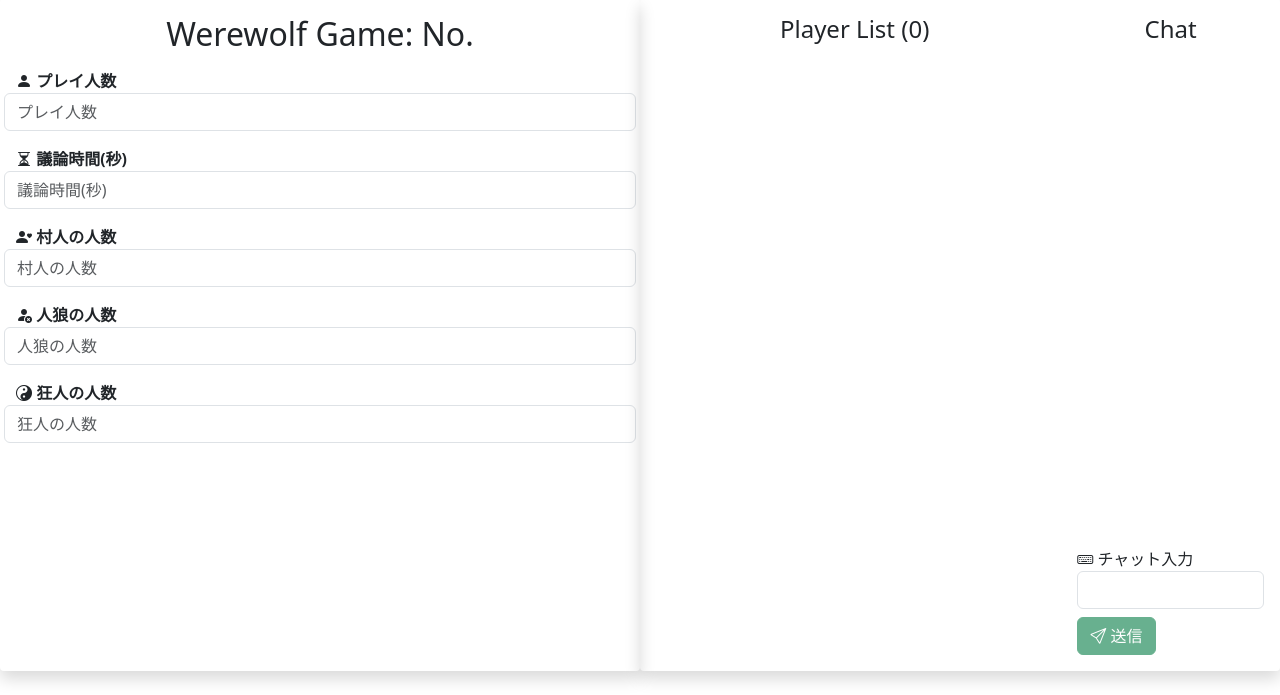
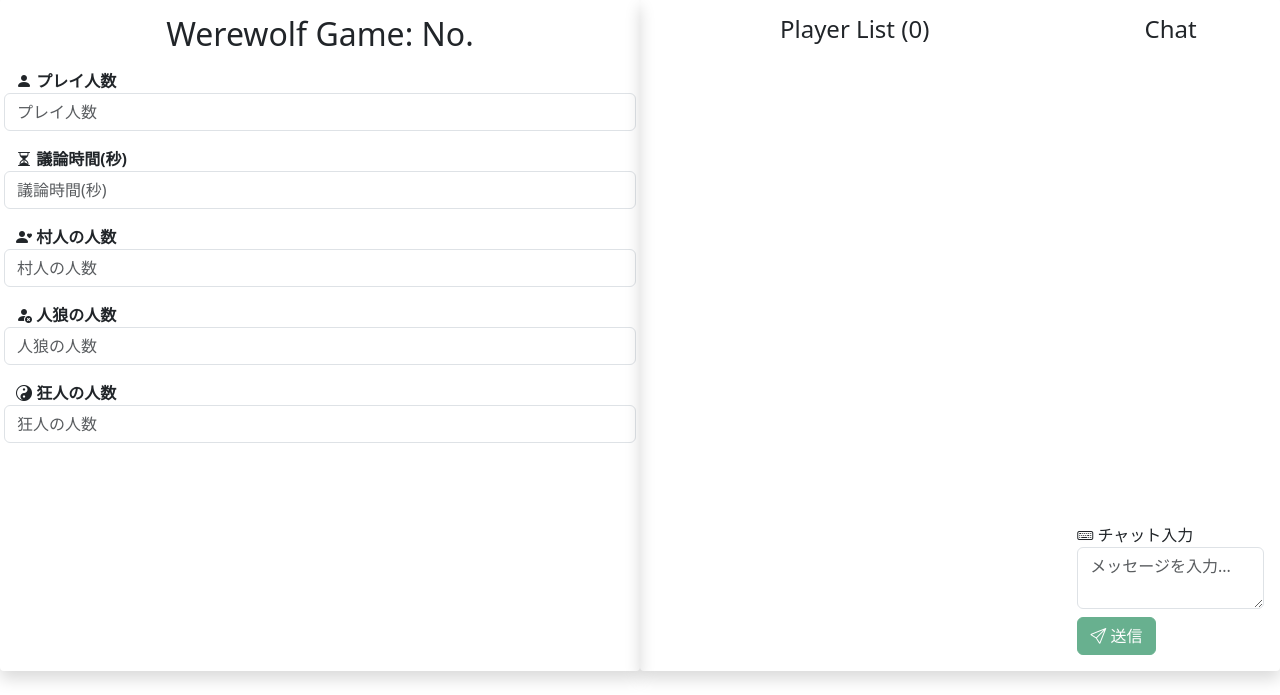
Before and after one commit to Shimoyama0711/CN2-OpenChat, a Flask app: template templates/lobby.html in a window 1280 px wide. Shown: the part 105-800 px from the top of the page. Run offline with Flask 3, Linux system fonts and the light colour scheme; the template is opened without the code that fills it, so the values that code supplies are empty; some libraries are stand-ins or nearby versions.

Commit message:
チャット入力部分を <input> から <textarea> に変更 あまりにも長い(500以上)メッセージを省略

```diff
--- a/templates/lobby.html
+++ b/templates/lobby.html
@@ -79,20 +79,20 @@
         </div>
         <div class="col-md-6 p-3 rounded-1 shadow">
             <div class="row align-items-stretch">
-                <div class="col-8">
+                <div class="col-sm-12 col-md-8">
                     <h4 class="text-center mb-3">Player List ({{ room.players|length }})</h4>
 
                     <ul id="player-list" class="list-group"></ul>
                 </div>
-                <div class="col-4 d-flex flex-column" style="height: 80vh;">
+                <div class="col-sm-12 col-md-4 d-flex flex-column" style="height: 80vh;">
                     <h4 class="text-center mb-3">Chat</h4>
-                    <div id="message-list" class="list-group flex-grow-1 overflow-auto"></div>
+                    <div id="message-list" class="list-group flex-grow-1 overflow-auto" style="word-wrap: break-word"></div>
                     <div class="mt-auto">
                         <label for="message-input">
                             <i class="bi-keyboard"></i>
                             チャット入力
                         </label>
-                        <input type="text" id="message-input" class="form-control">
+                        <textarea type="text" id="message-input" class="form-control" placeholder="メッセージを入力..."></textarea>
                         <button id="send-message-button" class="btn btn-success disabled mt-2">
                             <i class="bi-send"></i>
                             送信
```
Also changed, not shown: room.py (+6 -1 lines).
